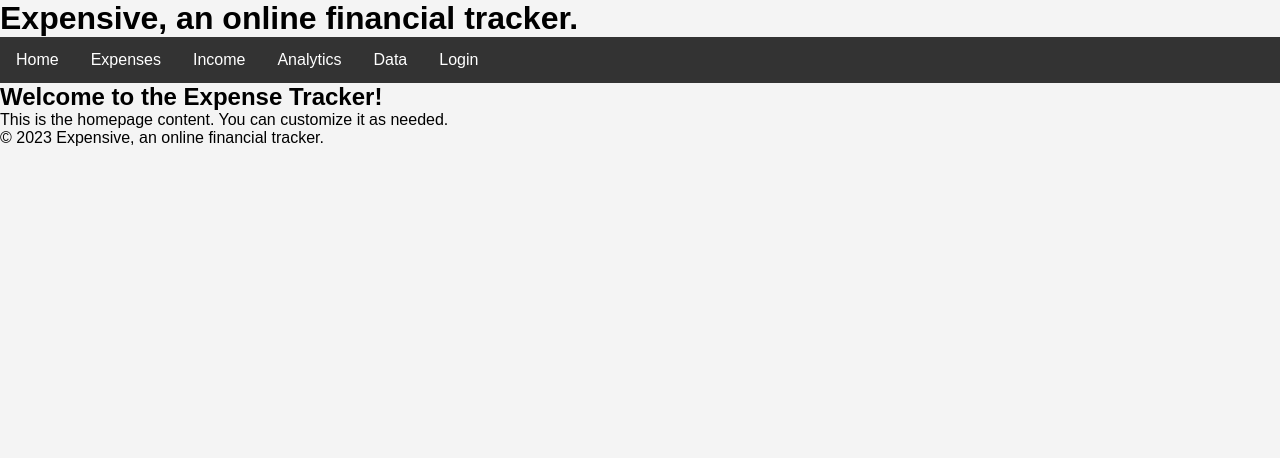
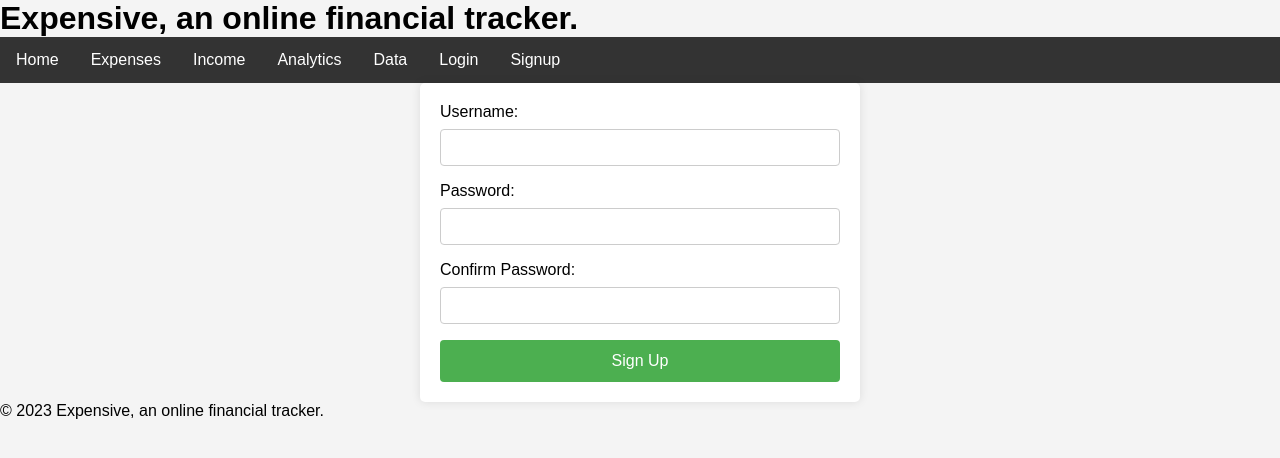
Before and after one commit to Ethan-Newman/Expenses-Tracker, a Django app: page /ExpensesTracker/signup/ in a window 1280 px wide. Shown: the top 458 px of the page. Run offline with Django 4.2, Linux system fonts and the light colour scheme.

Commit message:
day ending 2/20/24

```diff
--- a/ExpensesTrackerServer/ExpensesTracker/static/ExpensesTracker/css/base.css
+++ b/ExpensesTrackerServer/ExpensesTracker/static/ExpensesTracker/css/base.css
@@ -55,3 +55,9 @@ body {
     background-color: #ddd;
     color: black;
 }
+
+.welcome-msg {
+    float: right;
+    padding: 14px 16px;
+    color: white;
+}
--- /dev/null
+++ b/ExpensesTrackerServer/ExpensesTracker/static/ExpensesTracker/css/signup.css
@@ -0,0 +1,45 @@
+/* ExpensesTracker/static/ExpensesTracker/css/signup.css */
+
+body {
+    background-color: #f4f4f4;
+    font-family: Arial, sans-serif;
+}
+
+.signup-container {
+    max-width: 400px;
+    margin: 0 auto;
+    padding: 20px;
+    background-color: #fff;
+    border-radius: 5px;
+    box-shadow: 0 0 10px rgba(0, 0, 0, 0.1);
+}
+
+.signup-form {
+    display: flex;
+    flex-direction: column;
+}
+
+label {
+    margin-bottom: 8px;
+}
+
+input {
+    padding: 10px;
+    margin-bottom: 16px;
+    border: 1px solid #ccc;
+    border-radius: 4px;
+}
+
+button {
+    background-color: #4caf50;
+    color: #fff;
+    padding: 12px;
+    border: none;
+    border-radius: 4px;
+    cursor: pointer;
+    font-size: 16px;
+}
+
+button:hover {
+    background-color: #45a049;
+}
--- a/ExpensesTrackerServer/ExpensesTracker/templates/ExpensesTracker/base.html
+++ b/ExpensesTrackerServer/ExpensesTracker/templates/ExpensesTracker/base.html
@@ -21,7 +21,14 @@
                 <li><a href="{% url 'income' %}">Income</a></li>
                 <li><a href="{% url 'analytics' %}">Analytics</a></li>
                 <li><a href="{% url 'data' %}">Data</a></li>
-                <li><a href="{% url 'login' %}">Login</a></li>
+
+                {% if user.is_authenticated %}
+                    <li><a href="{% url 'logout' %}">Logout</a></li>
+                    <li class="welcome-msg">Welcome, {{ user.username }}!</li>
+                {% else %}
+                    <li><a href="{% url 'login' %}" class="login-btn">Login</a></li>
+                    <li><a href="{% url 'signup' %}" class="signup-btn">Signup</a></li>
+                {% endif %}
             </ul>
         </nav>
     </header>
--- a/ExpensesTrackerServer/ExpensesTracker/templates/ExpensesTracker/signup.html
+++ b/ExpensesTrackerServer/ExpensesTracker/templates/ExpensesTracker/signup.html
@@ -1,11 +1,36 @@
 <!-- ExpensesTracker/templates/ExpensesTracker/home.html -->
 {% extends 'ExpensesTracker/base.html' %}
+
+{% load static %}
 
 {% block title %}Home - Expensive, an online financial tracker.{% endblock %}
 
 {% block header %}Home{% endblock %}
 
 {% block content %}
-    <h2>Welcome to the Expense Tracker!</h2>
-    <p>This is the homepage content. You can customize it as needed.</p>
+    <link rel="stylesheet" href="{% static 'ExpensesTracker/css/signup.css' %}">
+
+    <div class="signup-container">
+        {% if messages %}
+            <ul class="messages">
+                {% for message in messages %}
+                    <li{% if message.tags %} class="{{ message.tags }}"{% endif %}>{{ message }}</li>
+                {% endfor %}
+            </ul>
+        {% endif %}
+
+        <form class="signup-form" method="post" action="{% url 'signup' %}">
+            {% csrf_token %}
+            <label for="username">Username:</label>
+            <input type="text" id="username" name="username" required>
+
+            <label for="password">Password:</label>
+            <input type="password" id="password" name="password" required>
+
+            <label for="confirm_password">Confirm Password:</label>
+            <input type="password" id="confirm_password" name="confirm_password" required>
+
+            <button type="submit">Sign Up</button>
+        </form>
+    </div>
 {% endblock %}
--- a/ExpensesTrackerServer/ExpensesTracker/urls.py
+++ b/ExpensesTrackerServer/ExpensesTracker/urls.py
@@ -1,5 +1,6 @@
 # ExpensesTrackerServer/your_app/urls.py
 
+from django.contrib import admin
 from django.urls import path
 from .views import *
 
@@ -10,6 +11,7 @@ urlpatterns = [
     path('analytics/', analytics_view, name='analytics'),
     path('data/', data_view, name='data'),
     path('login/', login_view, name='login'),
+    path('logout/', logout_view, name='logout'),
     path('signup/', signup_view, name='signup')
     # Add other URL patterns as needed
 ]
--- a/ExpensesTrackerServer/ExpensesTracker/views.py
+++ b/ExpensesTrackerServer/ExpensesTracker/views.py
@@ -1,21 +1,28 @@
 # ExpensesTrackerServer/your_app/views.py
 
 from django.shortcuts import render, redirect
-from django.contrib.auth import authenticate, login
+from django.contrib.auth import authenticate, login, logout
 from django.contrib.auth.forms import AuthenticationForm
+from django.contrib.auth.models import User
+from .forms import SignUpForm, LoginForm
 
 def login_view(request):
     if request.method == 'POST':
-        form = AuthenticationForm(request, request.POST)
+        form = LoginForm(request, request.POST)
         if form.is_valid():
-            # Log the user in
-            user = form.get_user()
-            login(request, user)
-            # Redirect to a success page or home
-            return redirect('home')  # Change 'home' to your actual home URL name
+            user = authenticate(request, username=form.cleaned_data['username'], password=form.cleaned_data['password'])
+            if user is not None:
+                login(request, user)
+                # Redirect to a success page or home
+                return redirect('home')  # Update with your home URL name
     else:
-        form = AuthenticationForm()
+        form = LoginForm()
+
     return render(request, 'ExpensesTracker/login.html', {'form': form})
+
+def logout_view(request):
+    logout(request)
+    return redirect('home')  # Replace 'home' with your home view name
 
 # This will be a home-view dashboard in the future.
 def home_view(request):
@@ -34,4 +41,21 @@ def data_view(request):
     return render(request, 'ExpensesTracker/data.html')
 
 def signup_view(request):
+    if request.method == 'POST':
+        username = request.POST.get('username')
+        password = request.POST.get('password')
+        confirm_password = request.POST.get('confirm_password')
+
+        # Check if passwords match
+        if password == confirm_password:
+            # Create a new user
+            User.objects.create_user(username=username, password=password)
+
+            # Redirect to a success page or login page
+            return redirect('login')  # Assuming you have a 'login' URL name
+
+        else:
+            # Passwords don't match, handle this case as needed
+            return render(request, 'ExpensesTracker/signup.html', {'error': 'Passwords do not match'})
+
     return render(request, 'ExpensesTracker/signup.html')
--- a/ExpensesTrackerServer/ExpensesTrackerServer/settings.py
+++ b/ExpensesTrackerServer/ExpensesTrackerServer/settings.py
@@ -124,3 +124,9 @@ STATIC_ROOT = BASE_DIR / 'staticfiles'
 # https://docs.djangoproject.com/en/4.2/ref/settings/#default-auto-field
 
 DEFAULT_AUTO_FIELD = 'django.db.models.AutoField'
+
+
+SESSION_ENGINE = "django.contrib.sessions.backends.db"  # Database-backed sessions
+
+# Set SESSION_COOKIE_SECURE to True if using HTTPS in production
+SESSION_COOKIE_SECURE = False  # Set to True in production
```
Also changed, not shown: ExpensesTrackerServer/ExpensesTracker/forms.py (+9 -1 lines), ExpensesTrackerServer/ExpensesTracker/static/ExpensesTracker/js/expense-tracker.js (added, +97 -0 lines), ExpensesTrackerServer/ExpensesTracker/templates/ExpensesTracker/expenses.html (+3 -51 lines), ExpensesTrackerServer/db.sqlite3.
